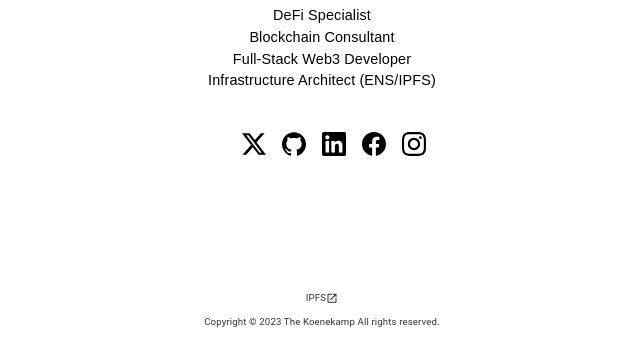
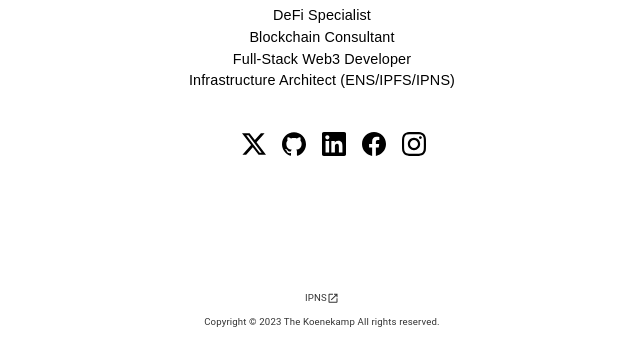
Before and after one commit to thekoenekamp/website, a Next.js app: page / in a window 1280 px wide. Shown: the part 429-784 px from the top of the page, without its empty margins (318-958 px from the left). Built offline with nearby package versions, Linux system fonts and the light colour scheme; a web font is replaced by a local one.

Commit message:
Update index.tsx

```diff
--- a/pages/index.tsx
+++ b/pages/index.tsx
@@ -262,7 +262,7 @@ export default function Page() {
 				<Text>DeFi Specialist</Text>
 				<Text>Blockchain Consultant</Text>
 				<Text>Full-Stack Web3 Developer</Text>
-				<Text>Infrastructure Architect (ENS/IPFS)</Text>
+				<Text>Infrastructure Architect (ENS/IPFS/IPNS)</Text>
 				<LinksContainer>
 					<a target="_blank" rel="noreferrer" href={'https://x.com/thekoenekamp'} aria-label="The Koenekamp's Twitter">
 						{/* <Links>X</Links> */}
@@ -286,8 +286,8 @@ export default function Page() {
 					</a>
 				</LinksContainer>
 				<StyledFooter>
-					<a target="_blank" rel="noreferrer" href={'https://thekoenekamp.eth.link/'} aria-label="IPFS">
-						IPFS
+					<a target="_blank" rel="noreferrer" href={'https://thekoenekamp.eth.limo'} aria-label="IPFS">
+						IPNS
 						<OpenInNewIcon style={{ fontSize: '12px', height: '100%' }} />
 					</a>
 					<p>Copyright © {currentYear} The Koenekamp All rights reserved.</p>
```
